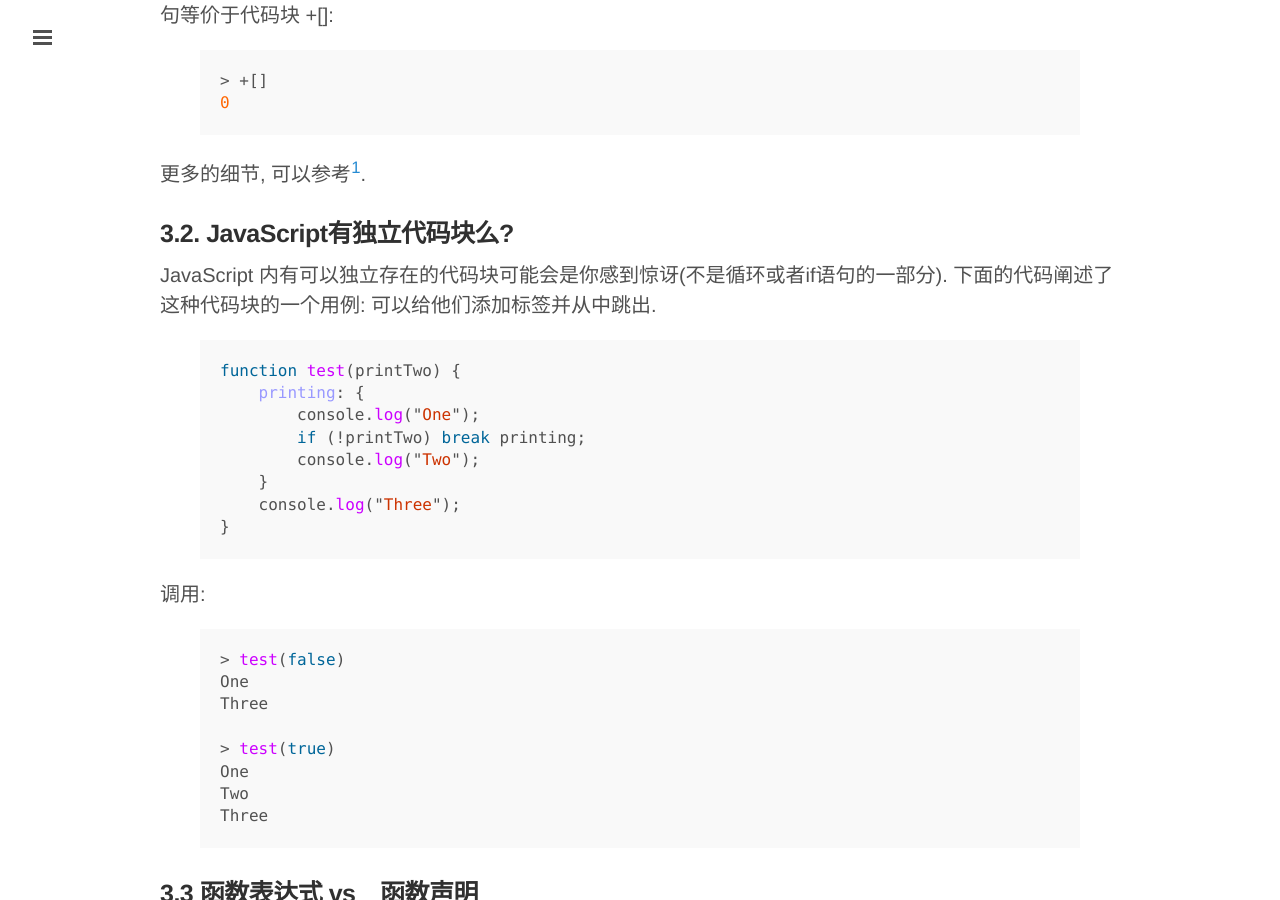
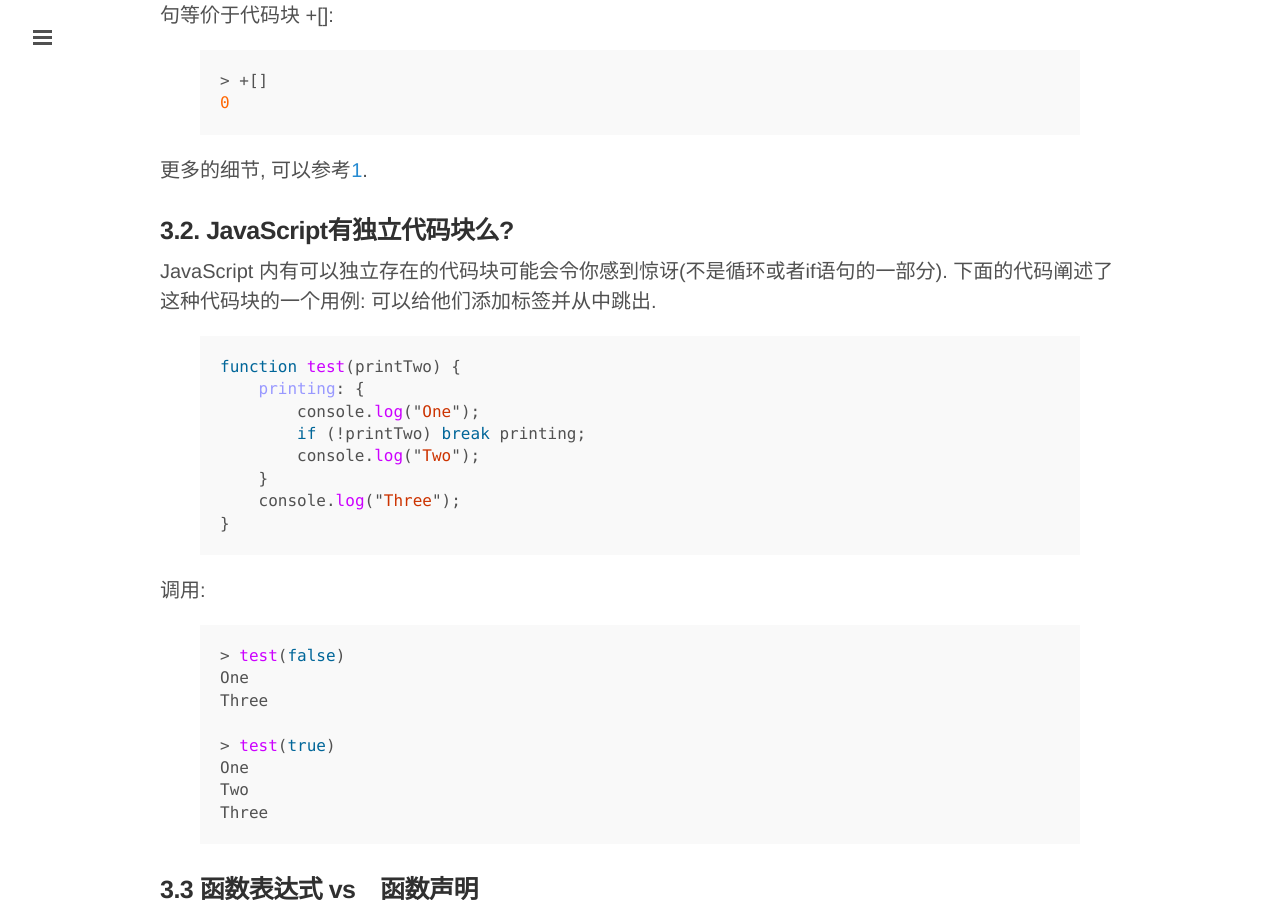
Before and after one commit to clarkdo/clarkdo.github.com, a Jekyll site: the page built from _posts/2015-04-17-56.md, in a window 1280 px wide and 900 px high, scrolled down 2844 px. Built offline with Jekyll 4.4.1, drawn with Linux system fonts in a browser that asks for light colours; Markdown is read by kramdown in place of the engine named in the settings; comment, search, counter and statistics services are not loaded; some of the changed text lies outside the part shown.

Commit message:
new post

```diff
--- a/_posts/2015-04-17-56.md
+++ b/_posts/2015-04-17-56.md
@@ -132,11 +132,11 @@ b
 0
 {% endhighlight %}
 
-更多的细节, 可以参考[^1].
+更多的细节, 可以参考[1].
 
 ###**3.2. JavaScript有独立代码块么?**
 
-JavaScript 内有可以独立存在的代码块可能会是你感到惊讶(不是循环或者if语句的一部分). 下面的代码阐述了这种代码块的一个用例: 可以给他们添加标签并从中跳出.
+JavaScript 内有可以独立存在的代码块可能会令你感到惊讶(不是循环或者if语句的一部分). 下面的代码阐述了这种代码块的一个用例: 可以给他们添加标签并从中跳出.
 
 {% highlight javascript %}
 function test(printTwo) {
@@ -244,7 +244,7 @@ hello
 NaN
 {% endhighlight %}
 
-NaN 是给 undefined(函数返回值)使用 + 号的结果. Brandon Benvie 提到了另一个一元运算符: void(参考[^2])
+NaN 是给 undefined(函数返回值)使用 + 号的结果. Brandon Benvie 提到了另一个一元运算符: void(参考[2])
 
 {% highlight javascript %}
 > void function () { console.log("hello") }()
@@ -270,7 +270,7 @@ undefined
 // OK
 {% endhighlight %}
 
-使用一元运算符(加号既是一元又是二元), 可以忽略分号, 因为会自动添加分号[^3].
+使用一元运算符(加号既是一元又是二元), 可以忽略分号, 因为会自动添加分号[3].
 
 {% highlight javascript %}
 void function () {}()
@@ -282,8 +282,8 @@ void function () {}()
 
 ##**5. 相关**
 
-[^1]: [What is {} + {} in JavaScript?](http://www.2ality.com/2011/05/semicolon-insertion.html)
-[^2]: [The void operator in JavaScript](http://www.2ality.com/2011/05/void-operator.html)
-[^3]: [Automatic semicolon insertion in JavaScript](http://www.2ality.com/2012/01/object-plus-object.html)
+[1]: [What is {} + {} in JavaScript?](http://www.2ality.com/2011/05/semicolon-insertion.html) <br/>
+[2]: [The void operator in JavaScript](http://www.2ality.com/2011/05/void-operator.html) <br/>
+[3]: [Automatic semicolon insertion in JavaScript](http://www.2ality.com/2012/01/object-plus-object.html) <br/>
 
 ------
```
